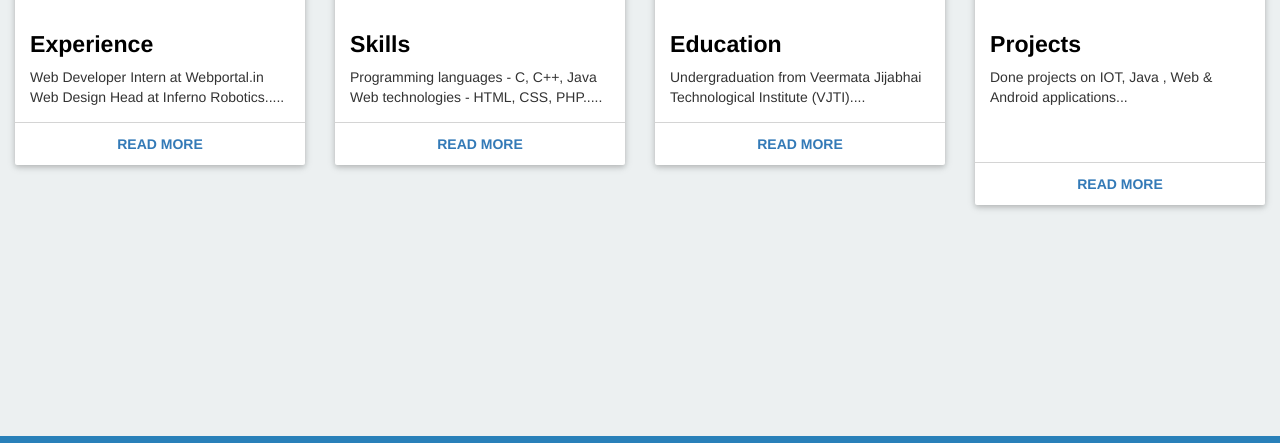
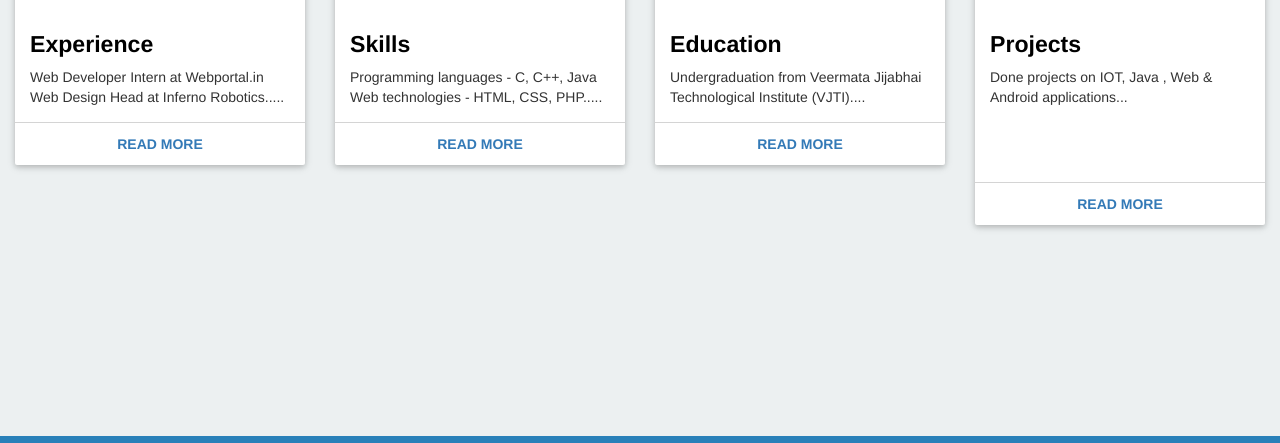
Before and after one commit to jackievaswani/jackievaswani.github.io, a plain HTML site: page index.html in a window 1280 px wide. Shown: the part 323-766 px from the top of the page. Drawn offline with nearby package versions, Linux system fonts and the light colour scheme.

Commit message:
Update index.html

```diff
--- a/index.html
+++ b/index.html
@@ -176,7 +176,7 @@
                         </a>
                     </h4>
                     <div class="">
-                        Done projects on IOT, Java , Web & Android applications...<br/><br/><br/>
+                        Done projects on IOT, Java , Web & Android applications...<br/><br/><br/><br/>
                     </div>
                 </div>
                 <div class="card-read-more">
```
